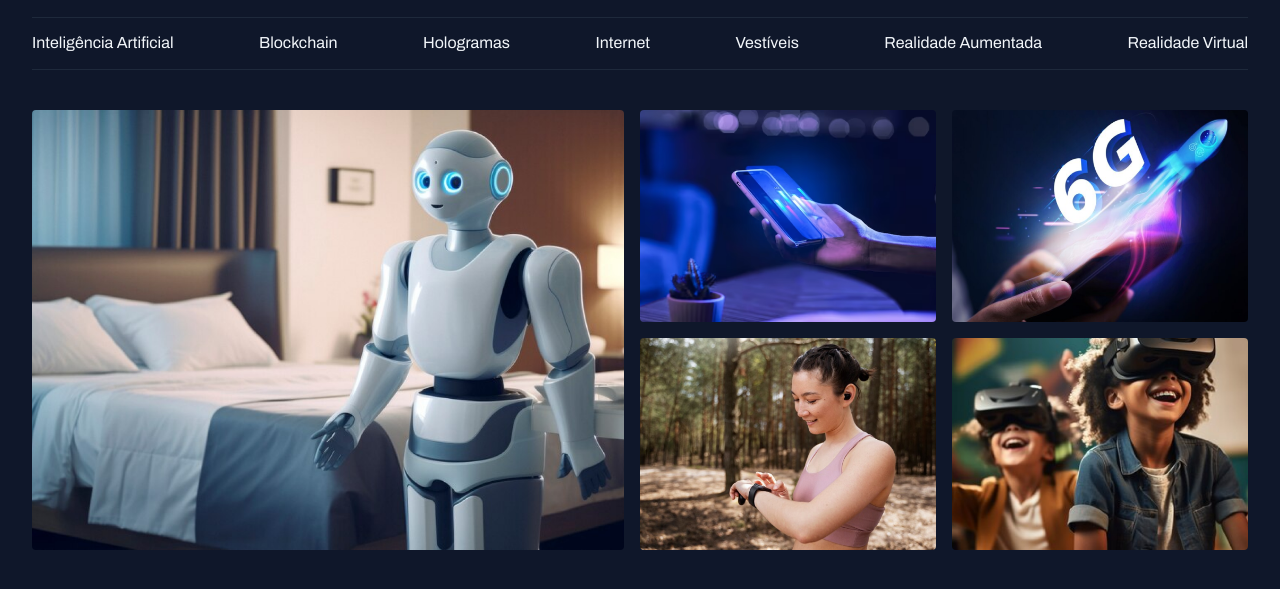
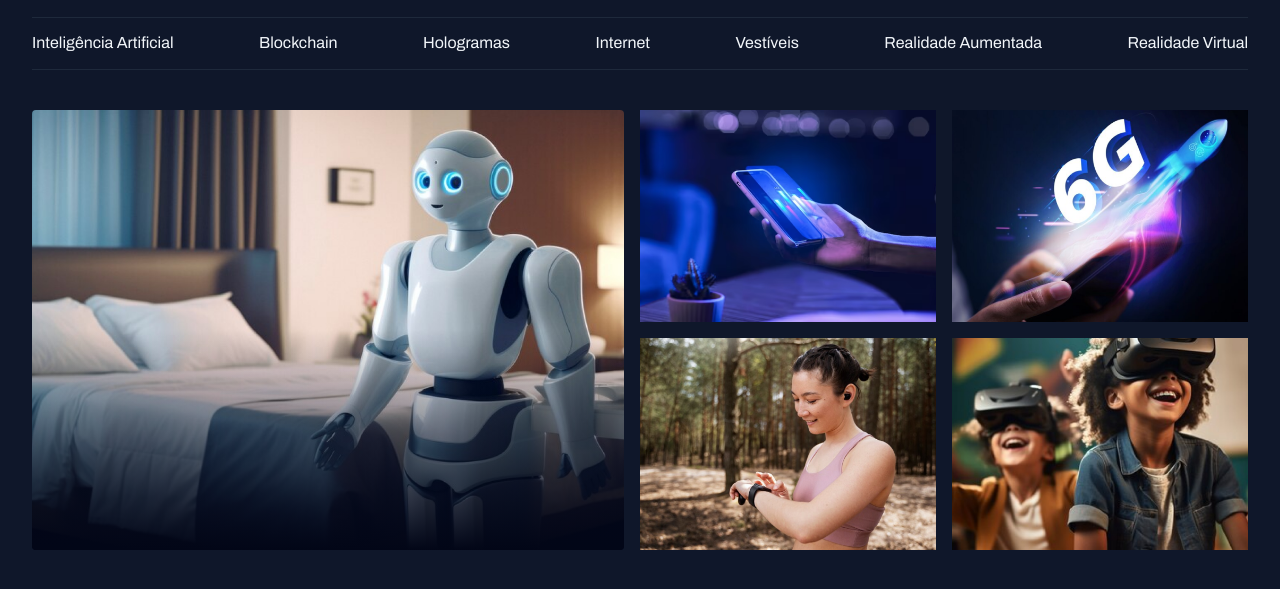
Before and after one commit to daniellichotti/projeto-portal-de-noticias, a plain HTML site: page index.html in a window 1280 px wide. Shown: the part 45-634 px from the top of the page. Drawn offline with Linux system fonts and the light colour scheme.

Commit message:
adicionando degrade ao fundo

```diff
--- a/index.html
+++ b/index.html
@@ -39,7 +39,7 @@
 
   <main class="grid container">
     <section id="featured" class="grid grid-flow-col gap-16">
-      <div>
+      <div class="card">
         <img src="assets/images/Image 01.png" alt="">
       </div>
       <div class="grid grid-cols-2 gap-16">
--- a/styles/sections.css
+++ b/styles/sections.css
@@ -2,6 +2,19 @@
   img {
     height: 100%;
     object-fit: cover;
-    border-radius: 4px;
   }
 }
+
+.card {
+  border-radius: 4px;
+  overflow: hidden;
+  position: relative;
+
+  &::before{
+    content: "";
+    position: absolute;
+    inset: 0;
+    top: 50%;
+    background: linear-gradient(180deg, transparent 0%, #020617 100%);
+  }
+}
```
